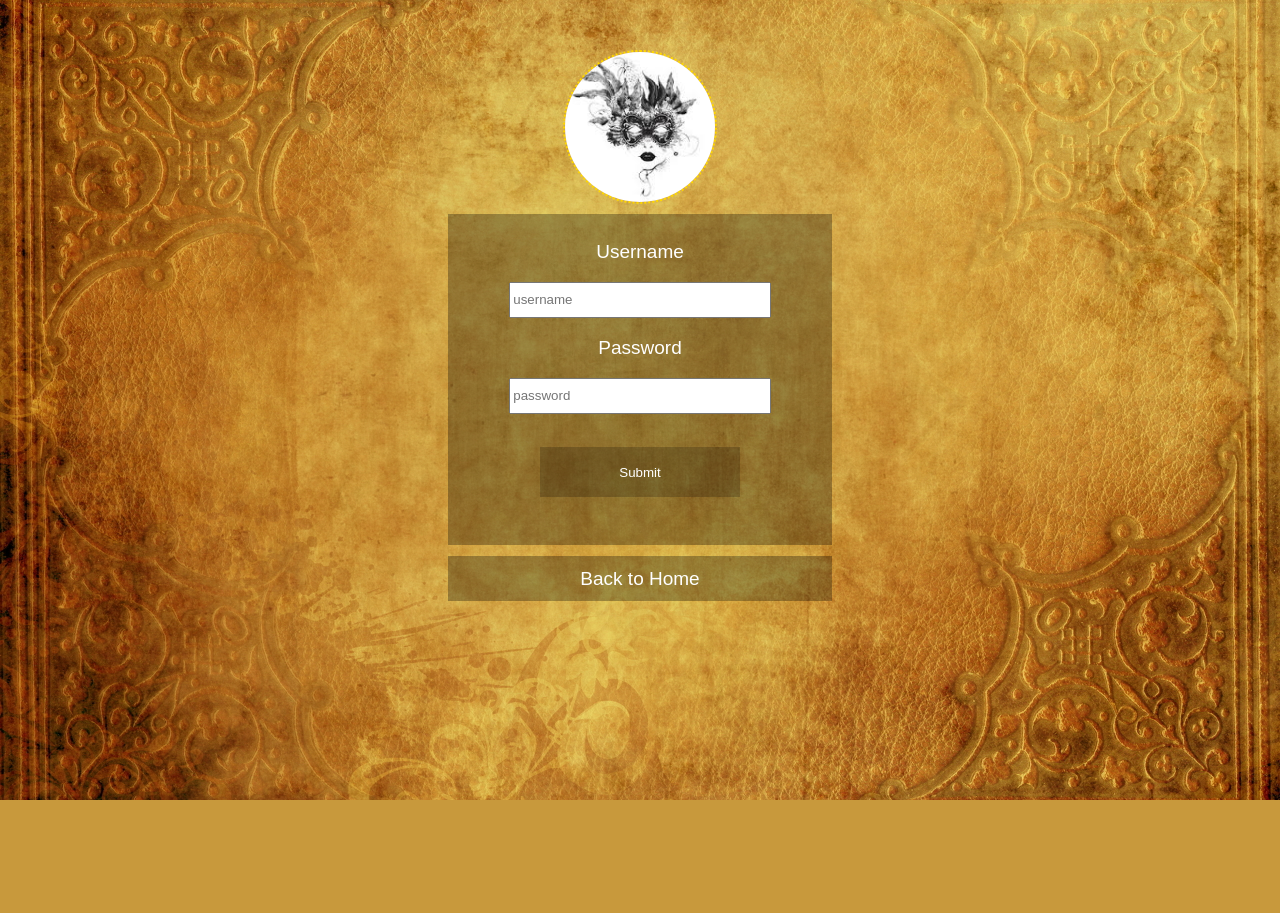
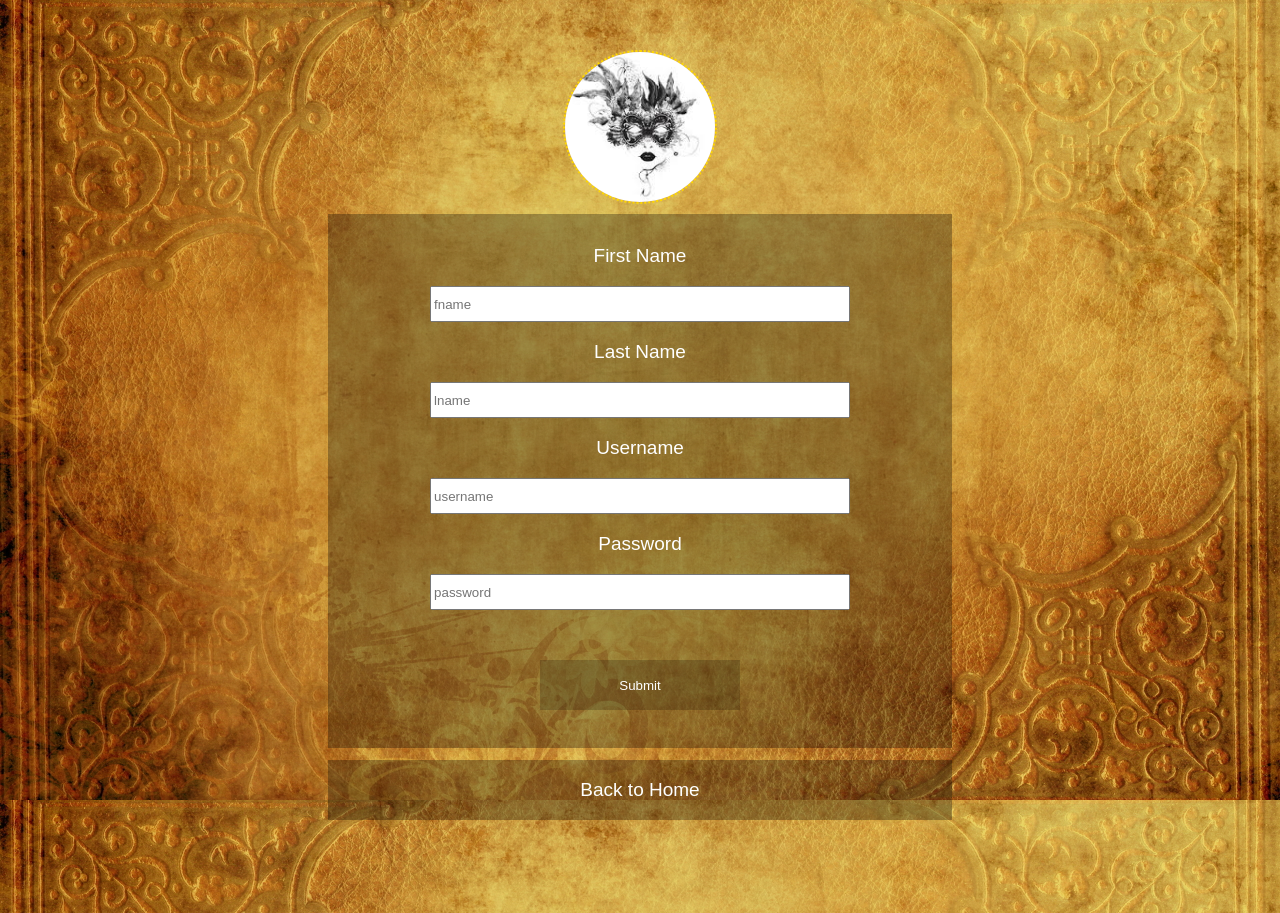
Before and after one commit to carljunepiao/pleasantville, a PHP site: page /register.html in a window 1280 px wide. Before the commit the page ends 800 px from the top, so only its background shows below. Run offline with PHP 8.4, Linux system fonts and the light colour scheme.

Commit message:
Improved Register and Login page;

```diff
--- a/css/admin.css
+++ b/css/admin.css
@@ -4,6 +4,7 @@
 }
 
 body {
+	background: #000;
 	background-image: url("../images/adminbg2.jpg");
 	padding: 3% 35% 3% 5%;
 	margin: 0;
--- a/css/login-register.css
+++ b/css/login-register.css
@@ -5,8 +5,7 @@ body {
 	background-attachment: fixed;
 	background-color: #A5681A;
 
-	margin: 0 35%;
-	padding: 0;
+	padding: 0 25%;
 	font-size: 19px;
 	font-family: Arial;
 	text-align: center;
@@ -23,14 +22,14 @@ body {
 .container {
 	background: rgba(0,0,0,0.3);
 	padding: 2% 6% 6% 6%;
-	height: 300px;
+	height: auto;
 }
 
 a {
 	display: block;
 	padding: 3%;
 	background-color: rgba(0,0,0,0.3);
-	margin-top: 3%;
+	margin: 2% 0 15% 0;
 	text-decoration: none;
 	color: white;
 
@@ -45,7 +44,7 @@ a {
 .enter {
 	width: 200px;
 	height: 50px;
-	margin-top: 10%;
+	margin-top: 50px;
 	background-color: rgba(0,0,0,0.2);
 	color: white;
 	border: none;
@@ -67,3 +66,7 @@ input {
 	width: 75%;
 	height: 30px;
 }
+
+.attribute {
+	/*display: block;*/
+}
--- a/css/main.css
+++ b/css/main.css
@@ -5,7 +5,7 @@ body {
 	font-size: 19px;
 	margin: 0;
 	color: white;
-	background: rgb(86,7,7);
+	background: #A5681A;
 	background-image: url("../images/lrbg3.jpg");
 	background-repeat: no-repeat;
 	background-size: cover;
--- a/register.html
+++ b/register.html
@@ -7,13 +7,14 @@
 	<link rel="stylesheet" type="text/css" href="css/register.css">
 </head>
 <body>
-
 	<img class="logo" src="images/logo2.jpg">
 
 	<div class="container">
 
-		<p>Username</p><input type="text" placeholder="username">
-		<p>Password</p><input type="text" placeholder="password">
+		<p class="attribue">First Name</p><input type="text" placeholder="fname">
+		<p class="attribue">Last Name</p><input type="text" placeholder="lname">
+		<p class="attribue">Username</p><input type="text" placeholder="username">
+		<p class="attribue">Password</p><input type="text" placeholder="password">
 		<input class="enter" type="submit" value="Submit">
 
 	</div>
```
Also changed, not shown: admin.html (line endings or trailing spaces).
